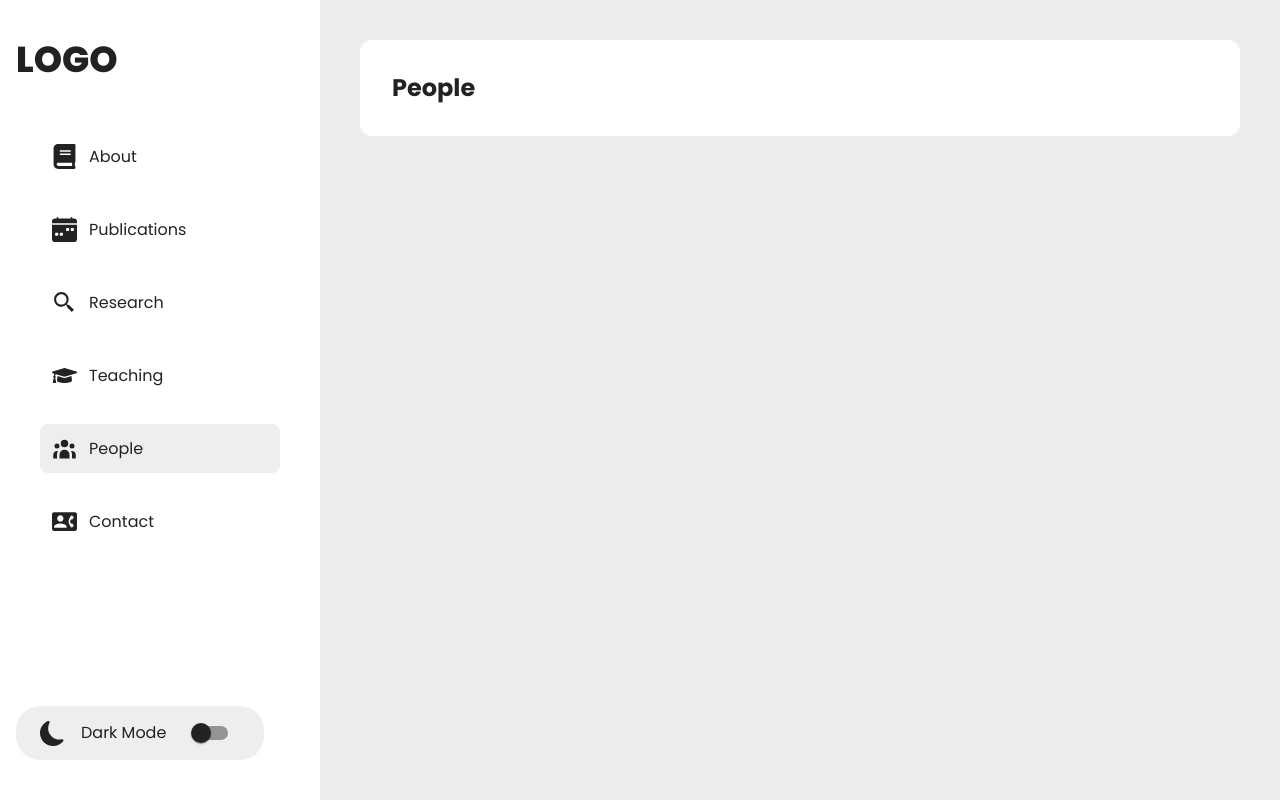
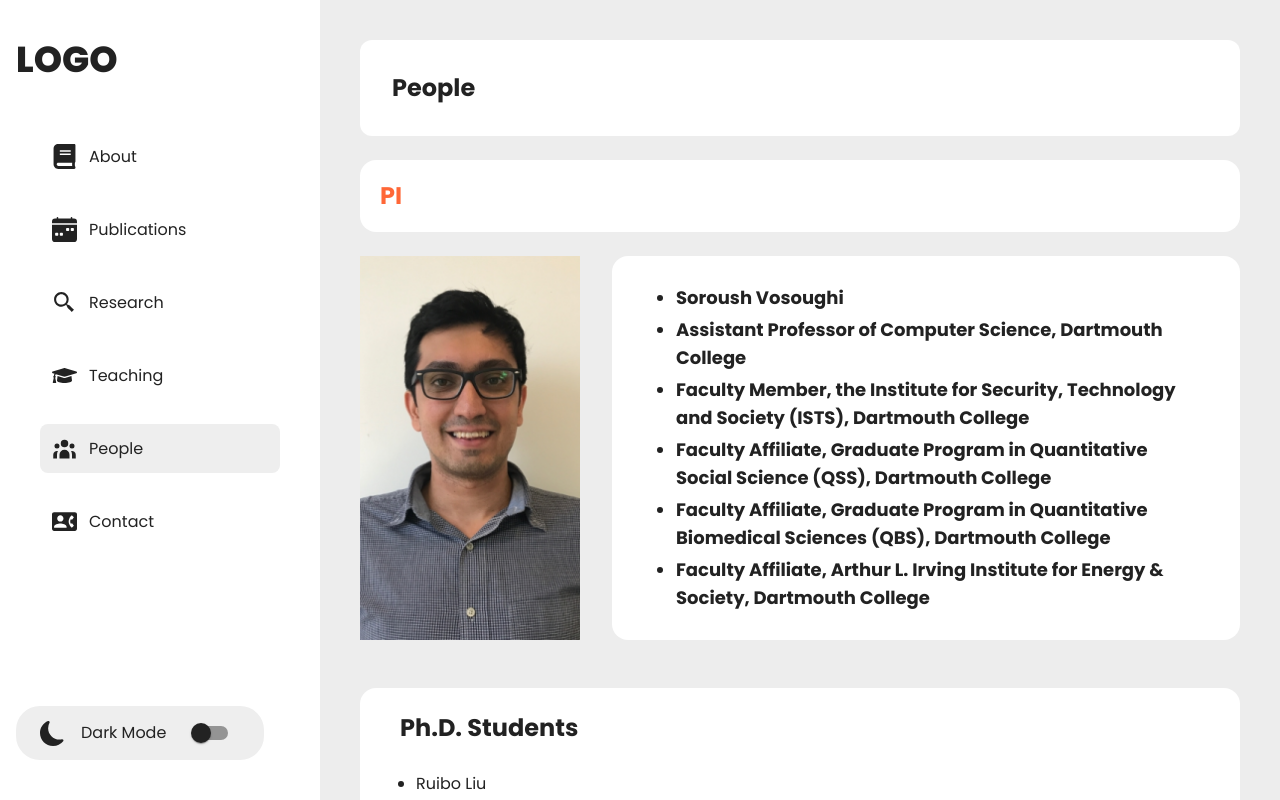
Before and after one commit to mugishap/minds-machines-society, a React (Vite) app: page /people in a window 1280 px wide. Built offline with nearby package versions, Linux system fonts and the light colour scheme.

Commit message:
[feat]: Add people page

```diff
--- a/src/assets/index.ts
+++ b/src/assets/index.ts
@@ -2,3 +2,4 @@ export { default as Logo } from './images/logo.png'
 export { default as All } from './images/all.jpeg'
 export { default as SocialMedia } from './images/social_media.png'
 export { default as NaturalProcessing } from './images/natural_processing.png'
+export { default as Profile } from './images/profile.png'
--- a/src/pages/people/People.tsx
+++ b/src/pages/people/People.tsx
@@ -1,10 +1,120 @@
 import React from 'react'
 import Layout from '../../layout/Layout'
+import { Profile } from '../../assets'
+import { alumni, profile, researchAssisstants } from '../../utils/data'
+import { Link } from 'react-router-dom'
 
 const People: React.FC = () => {
     return (
         <Layout>
-
+            <div className='p-5 rounded-2xl text-2xl bg-white w-full text-[#FF6737] font-bold'>PI</div>
+            <div className='w-full flex my-6'>
+                <img src={Profile} className='mr-8 w-3/12 object-cover' alt="Profile image" />
+                <div className='bg-white flex flex-col p-6 w-9/12 px-12 rounded-2xl text-lg'>
+                    <ul className='list-disc pl-4'>
+                        <li className='font-bold my-1'>{profile.name}</li>
+                        {
+                            profile.roles.map((role, index) => (
+                                <li className='font-bold text-lg my-1' key={index}>{role}</li>
+                            ))
+                        }
+                    </ul>
+                </div>
+            </div>
+            <div className='w-full bg-white flex flex-col p-6 px-10 rounded-2xl my-6'>
+                <span className='font-bold text-2xl mb-6'>Ph.D. Students</span>
+                <ul className='list-disc pl-4'>
+                    {
+                        profile.phdStudents.map((student, index) => (
+                            <li key={index} className='my-1'><Link to={student.url}>{student.name}</Link></li>
+                        ))
+                    }
+                </ul>
+            </div>
+            <div className='w-full bg-white flex flex-col p-6 px-10 rounded-2xl my-6'>
+                <span className='font-bold text-2xl mb-6'>Visiting Scholar</span>
+                <ul className='list-disc pl-4'>
+                    <li className='my-1'><Link to={profile.visitingScholar.url}>{profile.visitingScholar.name}</Link></li>
+                </ul>
+            </div>
+            <div className='w-full bg-white flex flex-col p-6 px-10 rounded-2xl my-6'>
+                <span className='font-bold text-2xl mb-6'>Master&apos;s Students</span>
+                <ul className='list-disc pl-4'>
+                    {
+                        profile.mastersStudents.map((student, index) => (
+                            <li key={index} className='my-1'>{student}</li>
+                        ))
+                    }
+                </ul>
+            </div>
+            <div className='w-full bg-white flex flex-col p-6 px-10 rounded-2xl my-6'>
+                <span className='font-bold text-2xl mb-6'>Undergraduate Students</span>
+                <ul className='list-disc pl-4'>
+                    {
+                        profile.undergraduateStudents.map((student, index) => (
+                            <li key={index} className='my-1'>{student}</li>
+                        ))
+                    }
+                </ul>
+            </div>
+            <div className='p-5 rounded-2xl text-2xl bg-white w-full text-[#FF6737] font-bold'>Alumni</div>
+            <div className='w-full bg-white flex flex-col p-6 px-10 rounded-2xl my-6'>
+                <span className='font-bold text-2xl mb-6'>Post-Docs</span>
+                <ul className='list-disc pl-4'>
+                    <li className='my-1'><Link to={alumni.postDocs.url} className='underline mr-2'>{alumni.postDocs.name}</Link>{alumni.postDocs.metadata}</li>
+                </ul>
+            </div>
+            <div className='w-full bg-white flex flex-col p-6 px-10 rounded-2xl my-6'>
+                <span className='font-bold text-2xl mb-6'>MSc Theses</span>
+                <ul className='list-disc pl-4'>
+                    {
+                        alumni.mscTheses.map((these, index) => (
+                            <li key={index} className='my-1'>{these}</li>
+                        ))
+                    }
+                </ul>
+            </div>
+            <div className='w-full bg-white flex flex-col p-6 px-10 rounded-2xl my-6'>
+                <span className='font-bold text-2xl mb-6'>Undergraduate Senior Theses</span>
+                <ul className='list-disc pl-4'>
+                    {
+                        alumni.undergraduateSeniorTheses.map((these, index) => (
+                            <li key={index} className='my-1'>{these}</li>
+                        ))
+                    }
+                </ul>
+            </div>
+            <div className='p-5 rounded-2xl text-2xl bg-white w-full text-[#FF6737] font-bold'>Research Assisstants</div>
+            <div className='w-full bg-white flex flex-col p-6 px-10 rounded-2xl my-6'>
+                <span className='font-bold text-2xl mb-6'>Ph.D. Students</span>
+                <ul className='list-disc pl-4'>
+                    {
+                        researchAssisstants.phdStudents.map((these, index) => (
+                            <li key={index} className='my-1'>{these}</li>
+                        ))
+                    }
+                </ul>
+            </div>
+            <div className='w-full bg-white flex flex-col p-6 px-10 rounded-2xl my-6'>
+                <span className='font-bold text-2xl mb-6'>Masters Students</span>
+                <ul className='list-disc pl-4'>
+                    {
+                        researchAssisstants.mastersStudents.map((these, index) => (
+                            <li key={index} className='my-1'>{these}</li>
+                        ))
+                    }
+                </ul>
+            </div>
+            <div className='w-full bg-white flex flex-col p-6 px-10 rounded-2xl my-6'>
+                <span className='font-bold text-2xl mb-6'>Undergraduate Students</span>
+                <ul className='list-disc pl-4'>
+                    {
+                        researchAssisstants.undergraduateStudents.map((these, index) => (
+                            <li key={index} className='my-1'>{these}</li>
+                        ))
+                    }
+                </ul>
+            </div>
         </Layout>
     )
 }
--- a/src/types/index.d.ts
+++ b/src/types/index.d.ts
@@ -20,7 +20,32 @@ export interface IResearch {
 }
 
 export interface ITeaching {
-    url: string,
-    title: string,
+    url: string;
+    title: string;
     metadata: string
 }
+
+export interface IProfile {
+    name: string;
+    roles: string[];
+    phdStudents: { name: string; url: string }[]
+    visitingScholar: { name: string; url: string };
+    mastersStudents: string[];
+    undergraduateStudents: string[]
+}
+
+export interface IAlumni {
+    postDocs: {
+        url: string;
+        name: string;
+        metadata: string
+    };
+    mscTheses: string[];
+    undergraduateSeniorTheses: string[]
+}
+
+export interface IResearchAssisstants {
+    phdStudents: string[];
+    mastersStudents: string[];
+    undergraduateStudents: string[]
+}
--- a/src/utils/data.ts
+++ b/src/utils/data.ts
@@ -1,4 +1,4 @@
-import { INew, IResearch, ISidebarLink, ITeaching } from "../types";
+import { IAlumni, INew, IProfile, IResearch, IResearchAssisstants, ISidebarLink, ITeaching } from "../types";
 import { FaBook, FaGraduationCap } from "react-icons/fa"
 import { BsCalendarWeekFill } from "react-icons/bs"
 import { BiSearchAlt2 } from "react-icons/bi"
@@ -166,3 +166,92 @@ export const teachings: ITeaching[] = [
         metadata: "Winter 2020"
     },
 ]
+
+export const profile: IProfile = {
+    name: "Soroush Vosoughi",
+    roles: [
+        "Assistant Professor of Computer Science, Dartmouth College",
+        "Faculty Member, the Institute for Security, Technology and Society (ISTS), Dartmouth College",
+        "Faculty Affiliate, Graduate Program in Quantitative Social Science (QSS), Dartmouth College",
+        "Faculty Affiliate, Graduate Program in Quantitative Biomedical Sciences (QBS), Dartmouth College",
+        "Faculty Affiliate, Arthur L. Irving Institute for Energy & Society, Dartmouth College"
+    ],
+    phdStudents: [
+        {
+            url: "https://www.cs.dartmouth.edu/~rbliu/",
+            name: "Ruibo Liu"
+        },
+        {
+            url: "https://web.cs.dartmouth.edu/people/lili-wang",
+            name: "Lili Wang"
+        },
+        {
+            url: "#",
+            name: "Weicheng Ma "
+        },
+        {
+            url: "https://web.cs.dartmouth.edu/people/xiaobo-guo",
+            name: "Xiaobo Guo"
+        },
+        {
+            url: "https://www.cs.dartmouth.edu/~yirenjian/",
+            name: "Yiren Jian"
+        },
+        {
+            url: "#",
+            name: "Sean Xie (jointly with Prof. Saeed Hassanpour, Geisel School of Medicine)"
+        }
+    ],
+    visitingScholar: {
+        url: "https://neetip.github.io/",
+        name: "Neeti Pokhriyal"
+    },
+    mastersStudents: [
+        "Zhiyan Zhong (MSc in Computer Science)",
+        "Zachary S. Gottesman (MSc in Computer Science) ",
+        "Timothy Yang (MSc in Computer Science)",
+        "Chenhao Zhao (MSc in Quantitative Biomedical Sciences)"
+    ],
+    undergraduateStudents: [
+        "Sarah M. Chacko (Senior Thesis in Computer Science) ",
+        "Samiha Datta (Senior Thesis in Computer Science) ",
+        "Anders Knospe (Senior Thesis in Computer Science)",
+        "Rishik Lad(Senior Thesis in Computer Science) "
+    ]
+}
+
+export const alumni:IAlumni = {
+    postDocs: {
+        url: "https://neetip.github.io/",
+        name: "Neeti Pokhriyal",
+        metadata: "(jointly with Prof. Benjamin Valentino; 2019-2021)"
+    },
+    mscTheses: [
+        "Joseph Hajjar (MSc in Computer Science; 2022)",
+        "Sucharita Jayanti (MSc in Computer Science; 2021)"
+    ],
+    undergraduateSeniorTheses: [
+        "Tracey E. Mills (Senior Thesis in Computer Science; 2022)",
+        "Anne Bailey (Senior Thesis in Computer Science; 2022)",
+        "Caroline Tornquist (Senior Thesis in Computer Science; 2022)",
+        "Junhwi Kim (Senior Thesis in Computer Science; 2022)"
+    ]
+}
+
+export const researchAssisstants:IResearchAssisstants = {
+    phdStudents: [
+        "Weiyi Wu (BMDS rotation student)"
+    ],
+    mastersStudents: [
+        "Aadil Islam",
+        "Chongyang Gao",
+        "Anmol Chachra",
+        "Aarish Iyer",
+    ],
+    undergraduateStudents: [
+        "Clayton Bass",
+        "Tyler Brody",
+        "Daniel DiPietro",
+        "Danielle Fang"
+    ]
+}
```
Also changed, not shown: src/assets/images/profile.png (added).
